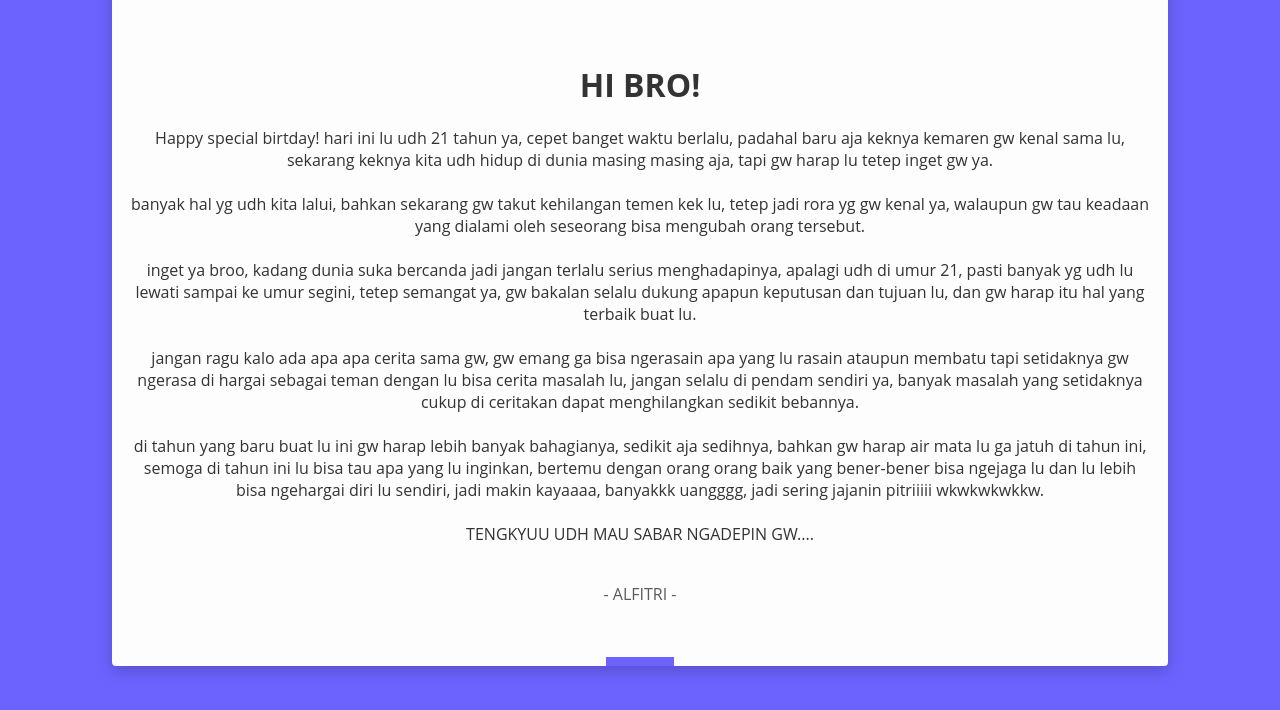
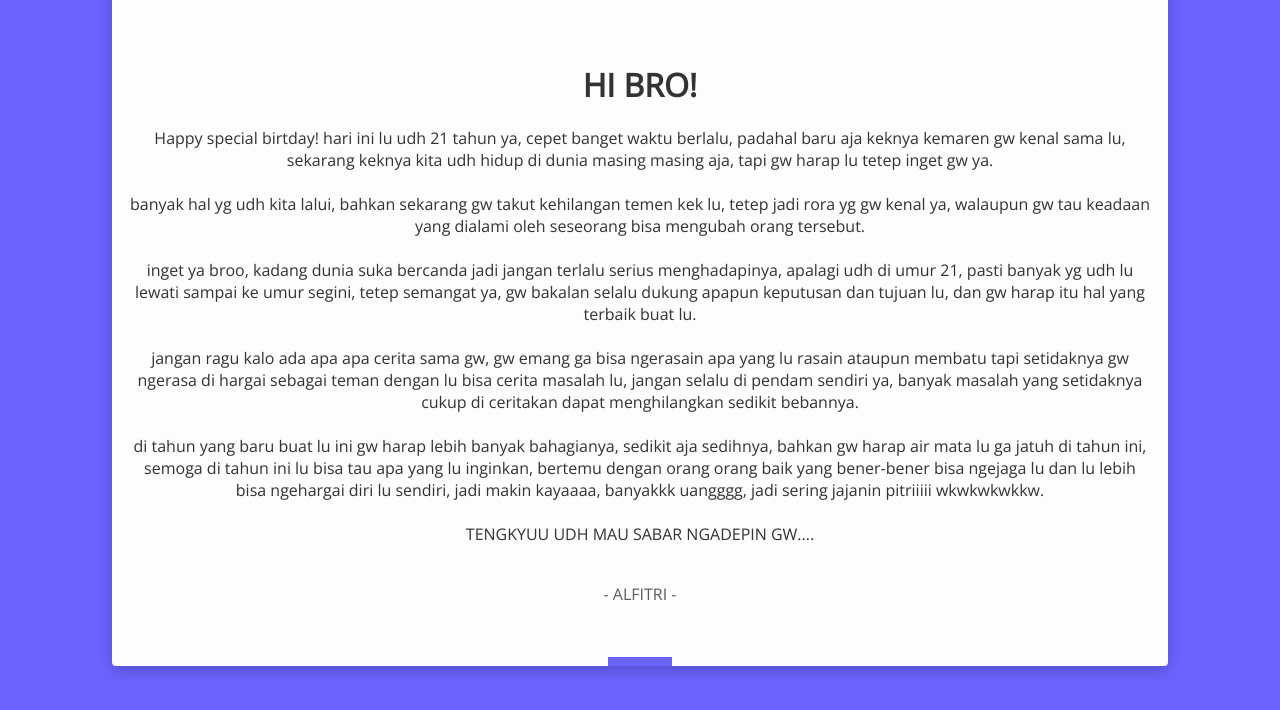
Before and after one commit to altrd11d/birtday, a plain HTML site: page htmlbirtday.html in a window 1280 px wide. Shown: the part 90-800 px from the top of the page. Drawn offline with nearby package versions, Linux system fonts and the light colour scheme.

Commit message:
Update style.css

```diff
--- a/style.css
+++ b/style.css
@@ -1,4 +1,4 @@
-.@import url("https://fonts.googleapis.com/css2?family=Open+Sans&display=swap");
+@import url("https://fonts.googleapis.com/css2?family=Open+Sans&display=swap");
 * {
     transition: all 0.2s ease-in-out;
 }
```
